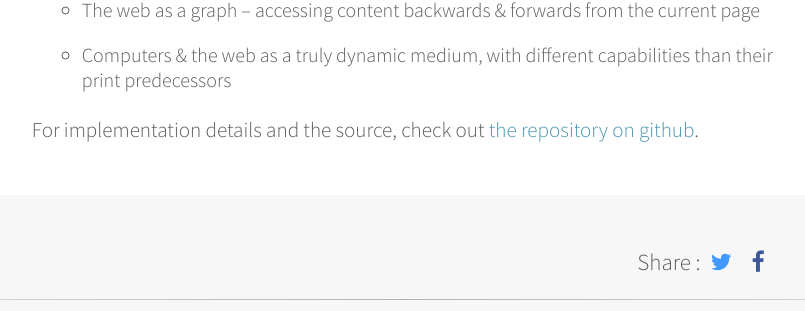
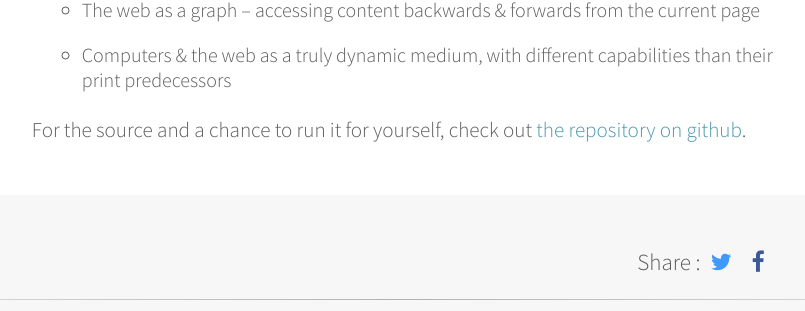
Before and after one commit to mcomella/mcomella.github.com, a Jekyll site: the page built from _posts/2016-06-17-enhancing-reader-mode-with-article-links.md, in a window 1280 px wide and 900 px high, scrolled down 2730 px. Shown: the part 144-455 px from the top of the window, without its empty margins (237-1042 px from the left). Built offline with Jekyll 4.4.1, drawn with Linux system fonts in a browser that asks for light colours; comment, search, counter and statistics services are not loaded.

Commit message:
mention you can run it yourself.

```diff
--- a/_posts/2016-06-17-enhancing-reader-mode-with-article-links.md
+++ b/_posts/2016-06-17-enhancing-reader-mode-with-article-links.md
@@ -71,7 +71,7 @@ page
 * Computers & the web as a truly dynamic medium, with different capabilities
 than their print predecessors
 
-For implementation details and the source, check out
+For the source and a chance to run it for yourself, check out
 [the repository on github][githug].
 
 [githug]: https://github.com/mcomella/reader-links
```
